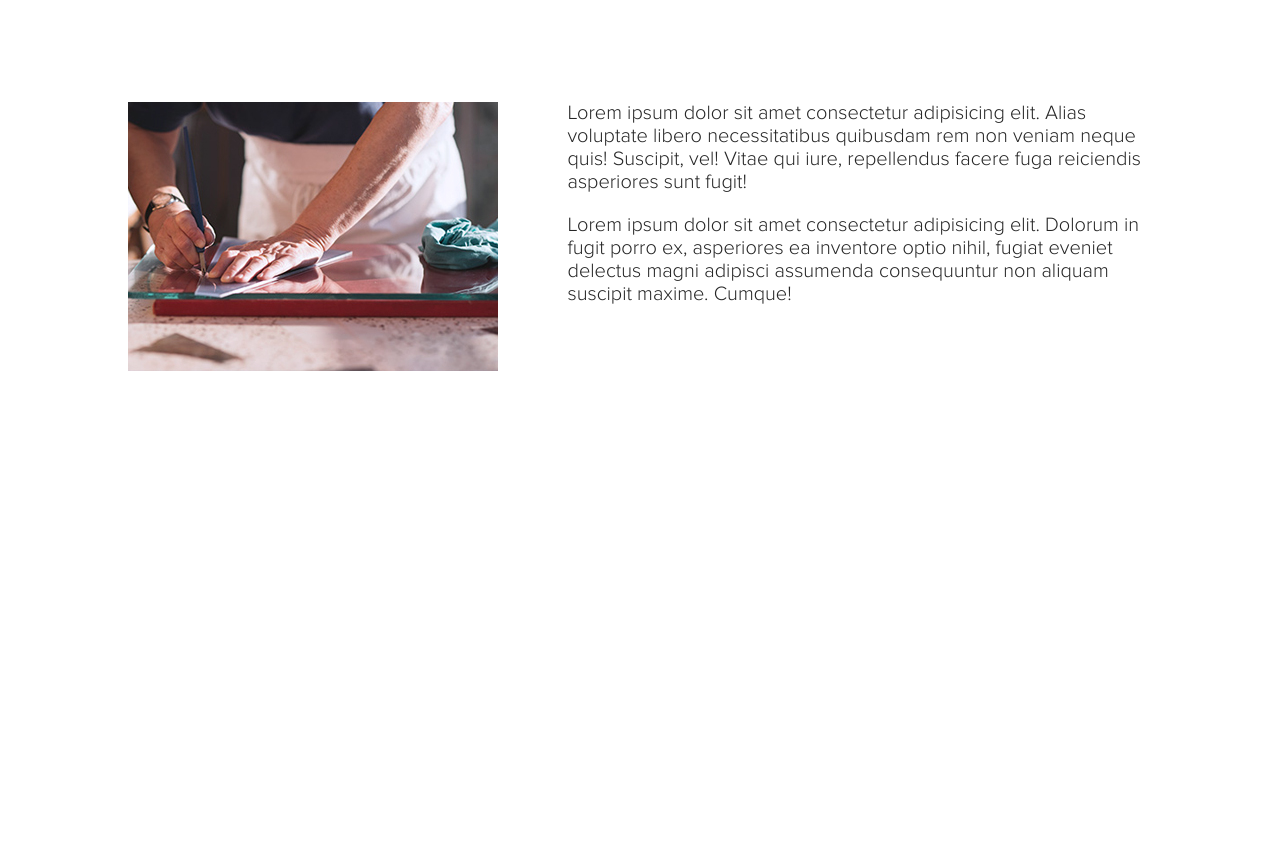
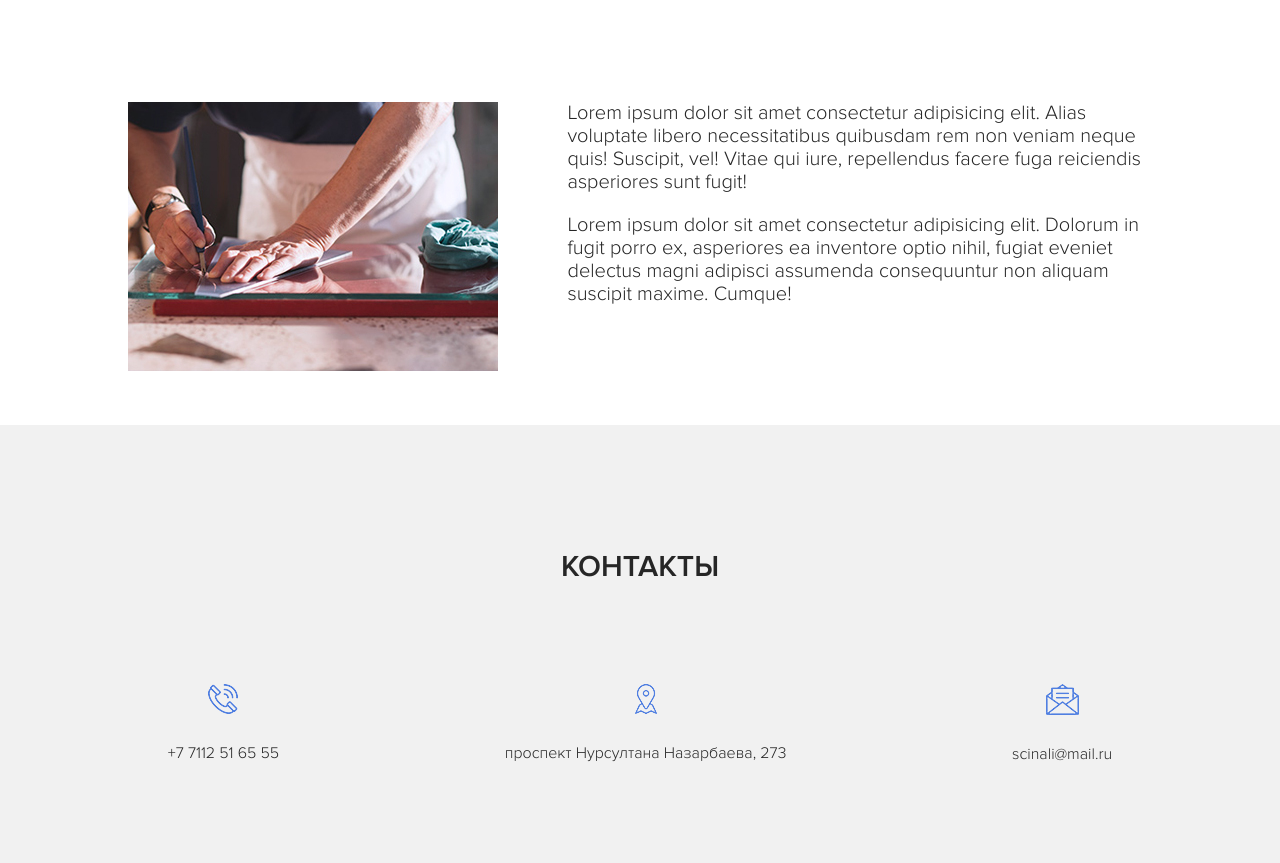
Before and after one commit to Leha8521/skinali, a plain HTML site: page index.html in a window 1280 px wide. Shown: the part 6640-7503 px from the top of the page. Before the commit the page ends 7015 px from the top, so only its background shows below. Drawn offline with Linux system fonts and the light colour scheme; a script that the page names is missing.

Commit message:
Сверстал блок Контакты

```diff
--- a/index.html
+++ b/index.html
@@ -589,6 +589,41 @@
             <!-- /.container -->
         </section>
         <!-- /.factory -->
+        <section class="section contacts">
+            <div class="container">
+                <h2 class="section-title section__title">Контакты</h2>
+                <!-- /.section-title section__title -->
+                <div class="contacts-block">
+                    <div class="contacts-block__items">
+                        <img src="img/contacts/phone.png" alt="" class="contacts__image">
+                        <div class="contacts__text">
+                            <a href="#" class="contacts__link">+7 7112 51 65 55</a>
+                        </div>
+                        <!-- /.contacts__text -->
+                    </div>
+                    <!-- /.contacts-block__items -->
+                    <div class="contacts-block__items">
+                        <img src="img/contacts/geolocal.png" alt="" class="contacts__image">
+                        <div class="contacts__text">
+                            <address class="contacts__address">проспект Нурсултана Назарбаева, 273</address>
+                        </div>
+                        <!-- /.contacts__text -->
+                    </div>
+                    <!-- /.contacts-block__items -->
+                    <div class="contacts-block__items">
+                        <img src="img/contacts/email.png" alt="" class="contacts__image">
+                        <div class="contacts__text">
+                            <a href="#" class="contacts__link">scinali@mail.ru</a>
+                        </div>
+                        <!-- /.contacts__text -->
+                    </div>
+                    <!-- /.contacts-block__items -->
+                </div>
+                <!-- /.contacts-block -->
+            </div>
+            <!-- /.container -->
+        </section>
+        <!-- /.section contacts -->
     </main>
 
     <!-- Добавление виджета обратной связи Spikmi -->
--- /dev/null
+++ b/sass/blocks/_contacts.sass
@@ -0,0 +1,25 @@
+.contacts
+    background-color: $bg-seconsary
+    &-block
+        display: flex
+        justify-content: space-around
+        flex-wrap: wrap
+        &__items
+            text-align: center
+    &__image
+        max-height: 150px
+        margin-bottom: 25px
+    &__text
+        font-size: 16px
+    &__link
+        text-decoration: none
+        color: $text-color
+    &__address
+        font-style: normal
+
+@media (max-width: 768px)
+    .contacts
+        &-block
+            &__items
+                width: 100%
+                margin-bottom: 40px
--- a/sass/blocks/_factory.sass
+++ b/sass/blocks/_factory.sass
@@ -3,6 +3,7 @@
         display: flex
         justify-content: center
         flex-wrap: wrap
+        margin-bottom: 50px
         &__image
             margin-right: 70px
             margin-top: 20px
--- a/sass/style.sass
+++ b/sass/style.sass
@@ -37,3 +37,6 @@
 
 // Секция О работе
 @import "blocks/factory"
+
+// Секция Контакты
+@import "blocks/contacts"
```
Also changed, not shown: css/style.css, img/contacts/email.png (added), img/contacts/geolocal.png (added), img/contacts/phone.png (added), 1 other file.
